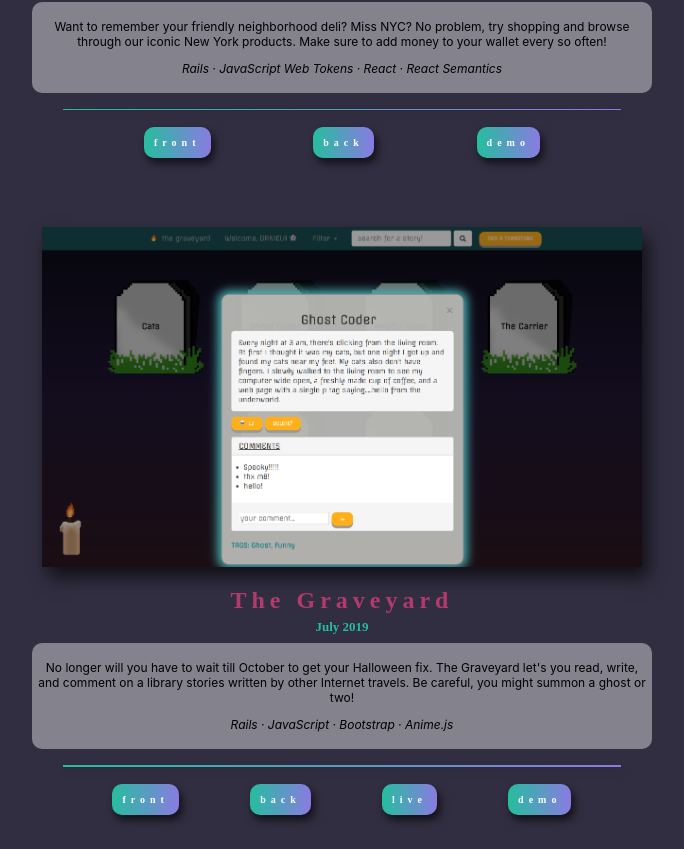
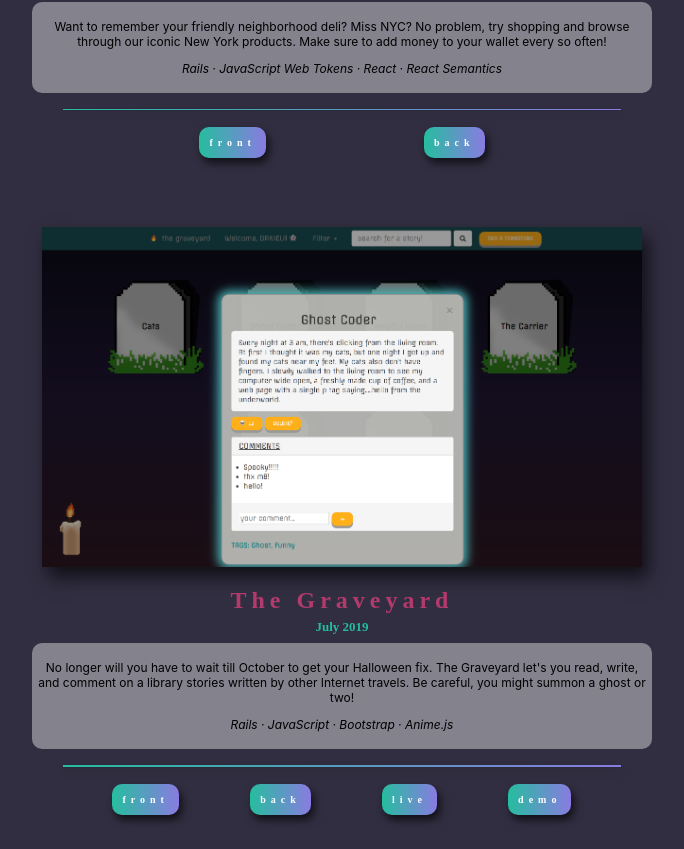
Before and after one commit to daniela-sandoval/daniela-sandoval.com, a React (Create React App) app: page /projects in a window 1280 px wide. Shown: the part 1157-2006 px from the top of the page, without its empty margins (442-1126 px from the left). Built offline with nearby package versions, Linux system fonts and the light colour scheme.

Commit message:
removes demo

```diff
--- a/src/components/projects.js
+++ b/src/components/projects.js
@@ -77,7 +77,6 @@ class Projects extends Component {
               <div className="btns">
                 <a href="https://github.com/daniela-sandoval/bodega-app-frontend" target="_blank" rel="noopener noreferrer"><button>front</button></a>
                 <a href="https://github.com/daniela-sandoval/bodega-app-backend" target="_blank" rel="noopener noreferrer"><button>back</button></a>
-                <a href="https://youtu.be/3J0I3uoayso" target="_blank" rel="noopener noreferrer"><button>demo</button></a>
               </div>
             </div>
           </div>
```
